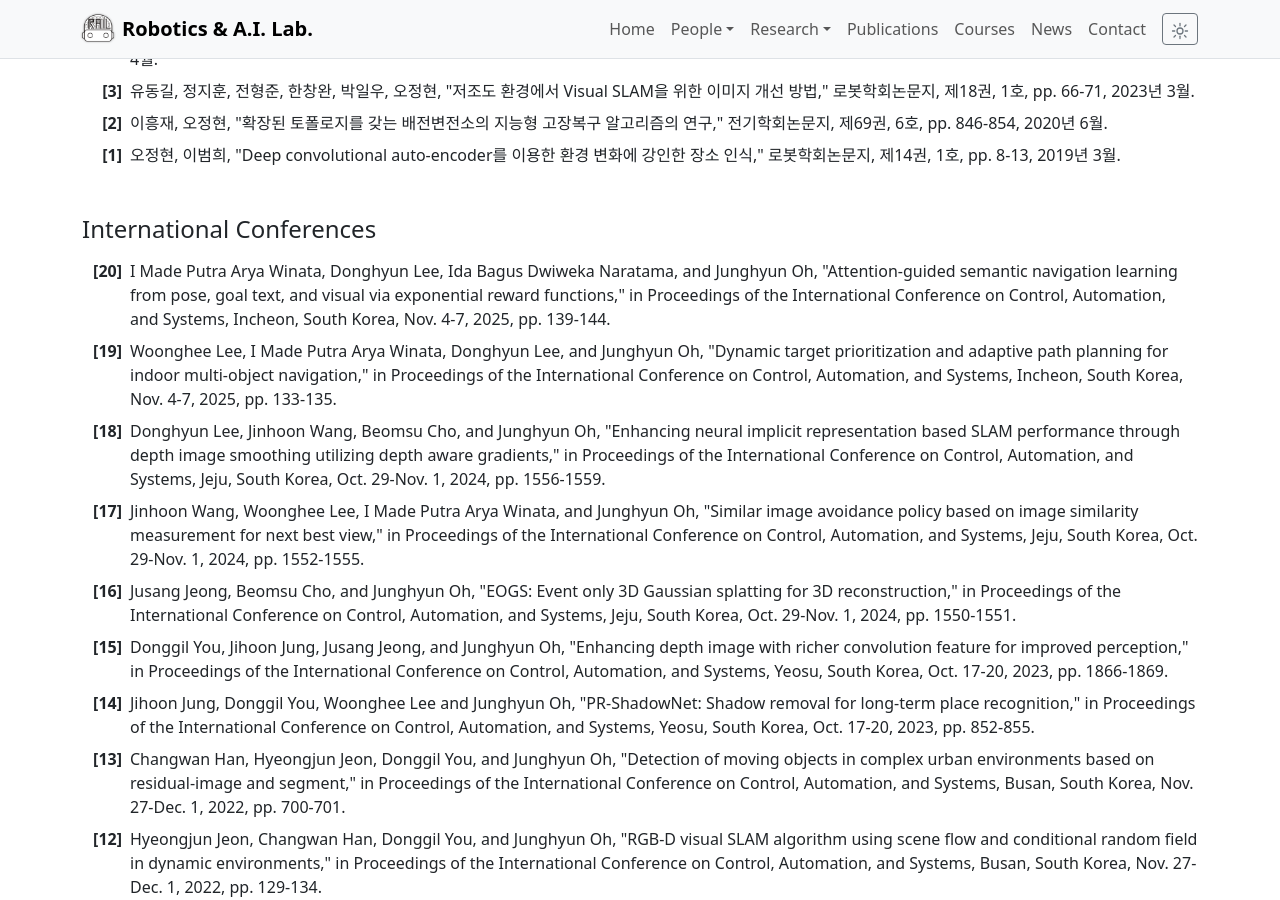
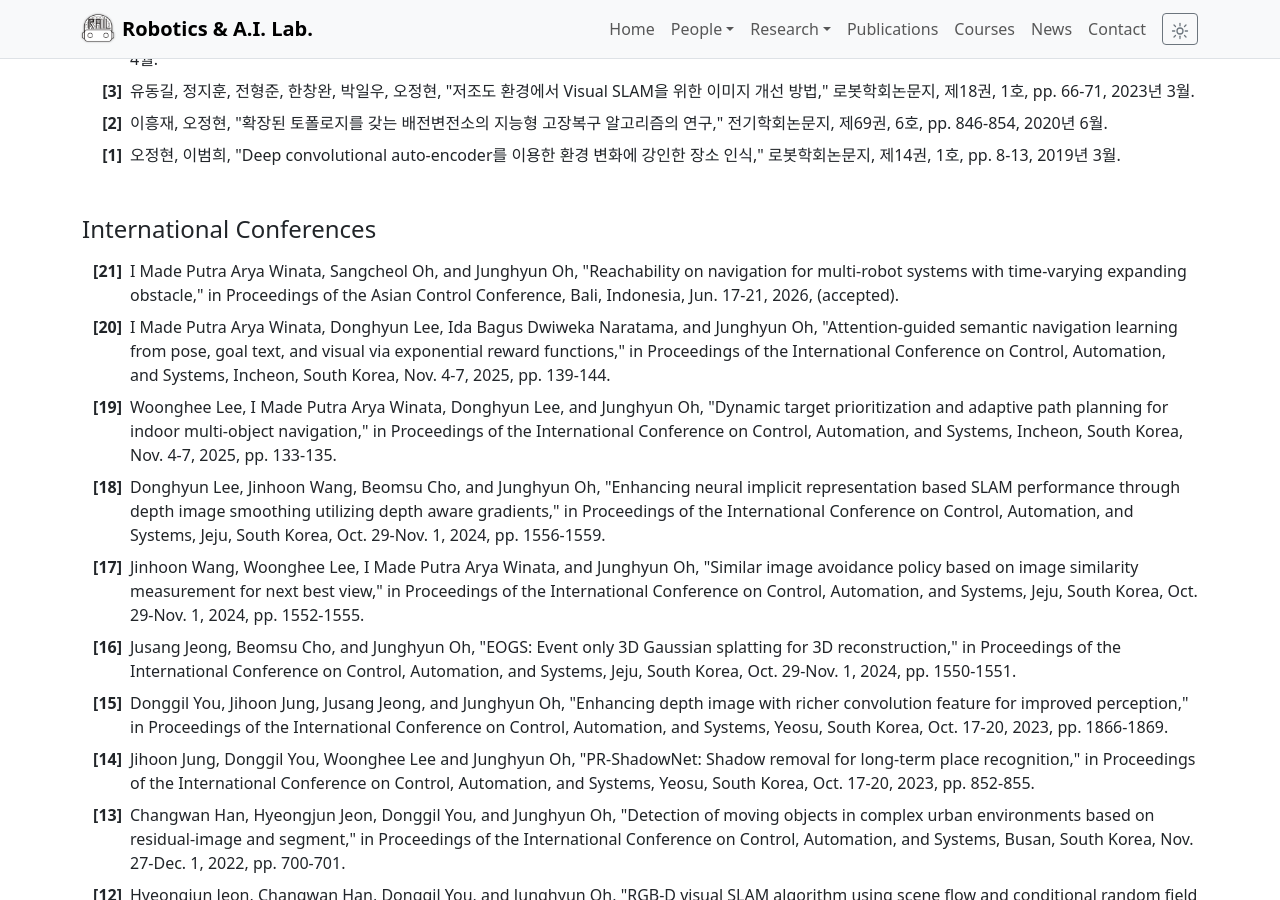
Before and after one commit to robotailab/robotailab.github.io, a Jekyll site: the page built from publications.md, in a window 1280 px wide and 900 px high, scrolled down 2104 px. Built offline with Jekyll 4.4.1, drawn with Linux system fonts in a browser that asks for light colours.

Commit message:
ASCC accepted

```diff
--- a/_data/publications.yml
+++ b/_data/publications.yml
@@ -81,6 +81,8 @@
 - id: intl-confs
   title: International Conferences
   items:
+    - year: 2026
+      text: 'I Made Putra Arya Winata, Sangcheol Oh, and Junghyun Oh, "Reachability on navigation for multi-robot systems with time-varying expanding obstacle," in Proceedings of the Asian Control Conference, Bali, Indonesia, Jun. 17-21, 2026, (accepted).'
     - year: 2025
       text: 'I Made Putra Arya Winata, Donghyun Lee, Ida Bagus Dwiweka Naratama, and Junghyun Oh, "Attention-guided semantic navigation learning from pose, goal text, and visual via exponential reward functions," in Proceedings of the International Conference on Control, Automation, and Systems, Incheon, South Korea, Nov. 4-7, 2025, pp. 139-144.'
     - year: 2025
```
